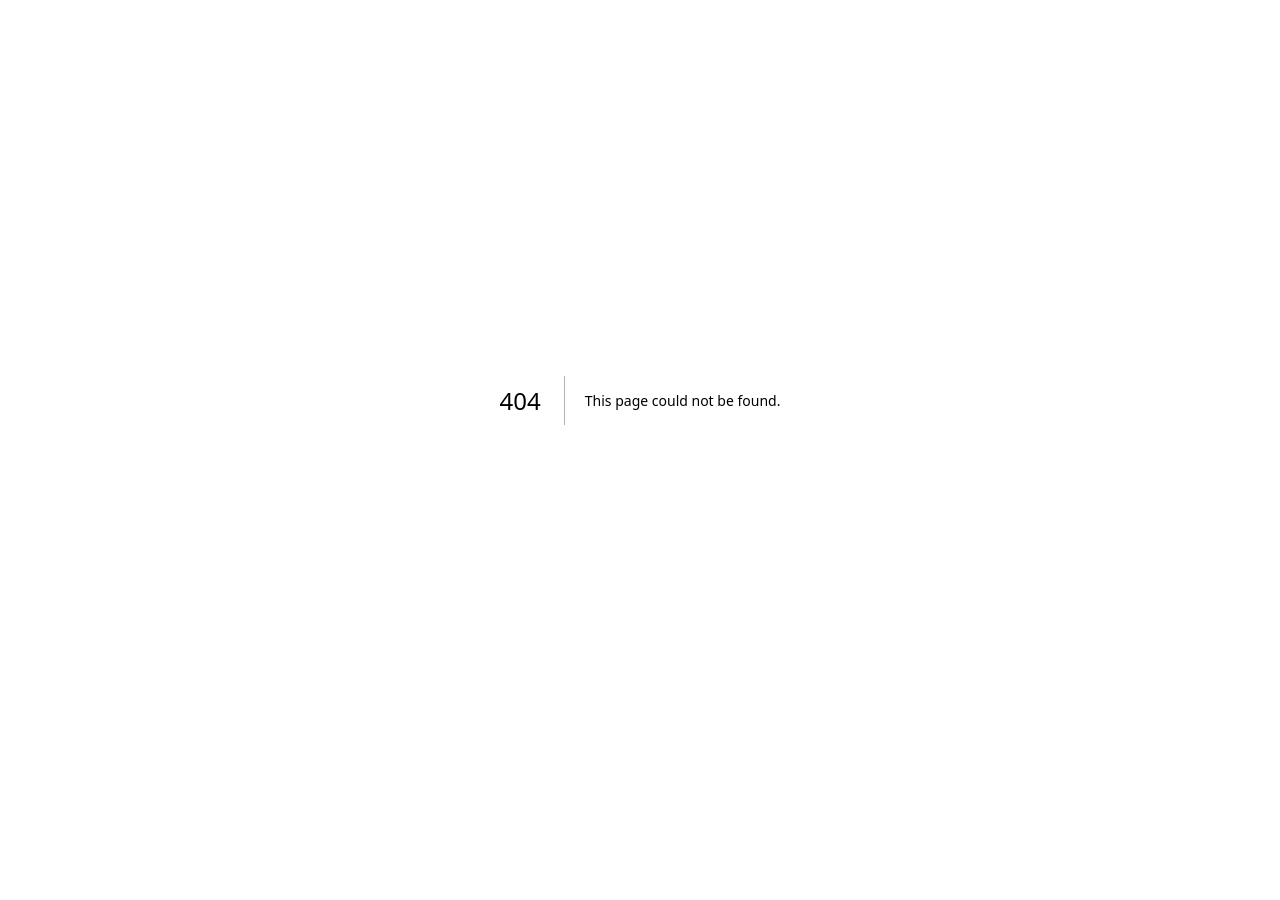
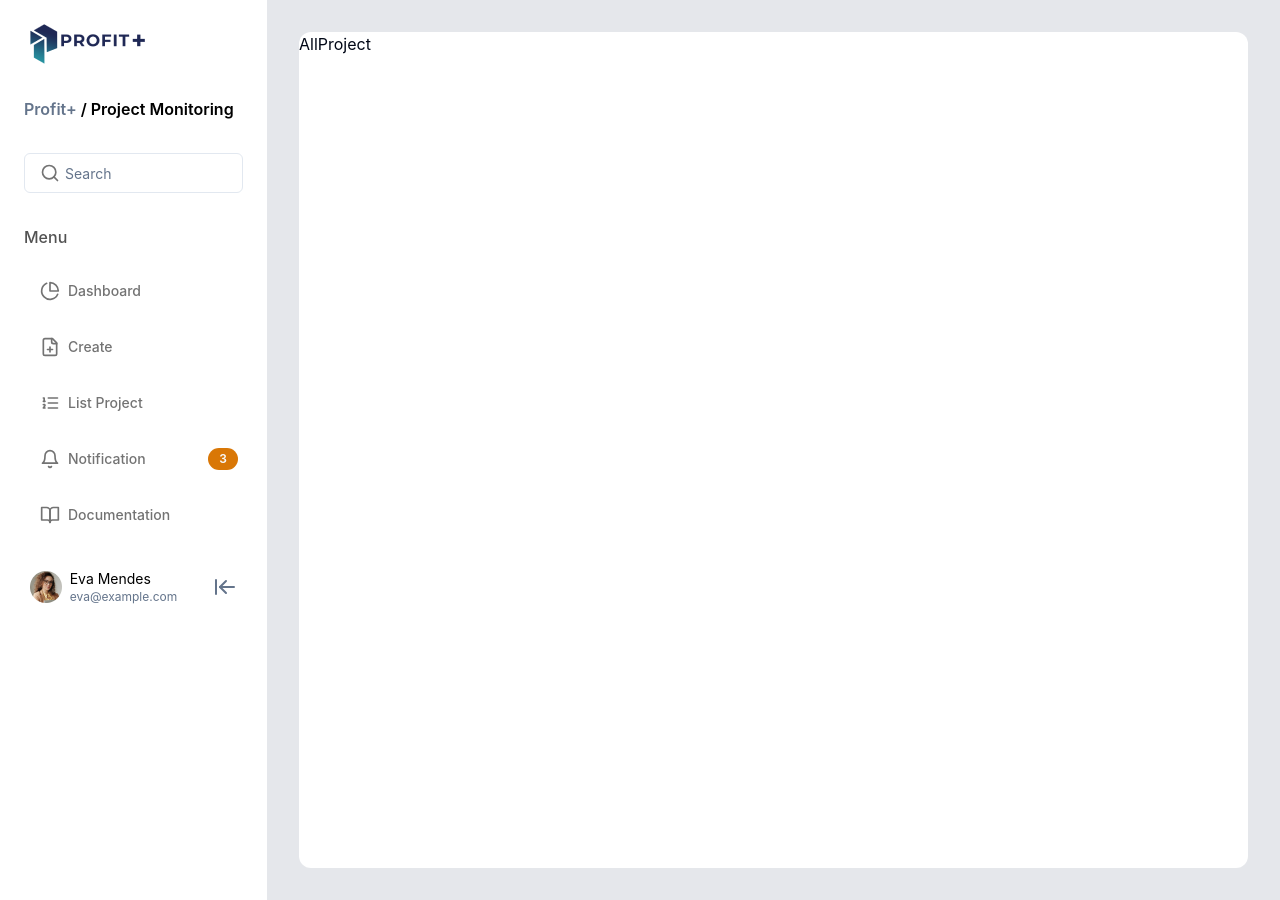
Before and after one commit to Profit-Plus/profit-plus-view, a Next.js app: page /project-monitoring/all-project in a window 1280 px wide. Before the commit this address had no page. Before the commit the page ends 800 px from the top, so only its background shows below. Built offline with nearby package versions, Linux system fonts and the light colour scheme.

Commit message:
add routes project monitoring

```diff
--- /dev/null
+++ b/src/app/(project-monitoring)/project-monitoring/all-project/page.jsx
@@ -0,0 +1,3 @@
+export default function AllProject() {
+  return <div className="bg-white w-full h-full rounded-xl">AllProject</div>;
+}
--- a/src/app/(project-monitoring)/project-monitoring/dashboard/page.jsx
+++ b/src/app/(project-monitoring)/project-monitoring/dashboard/page.jsx
@@ -1,5 +1,3 @@
-import React from "react";
-
 export default function Dashboard() {
   return <div className="bg-white w-full h-full rounded-xl">Dashboard</div>;
 }
```
